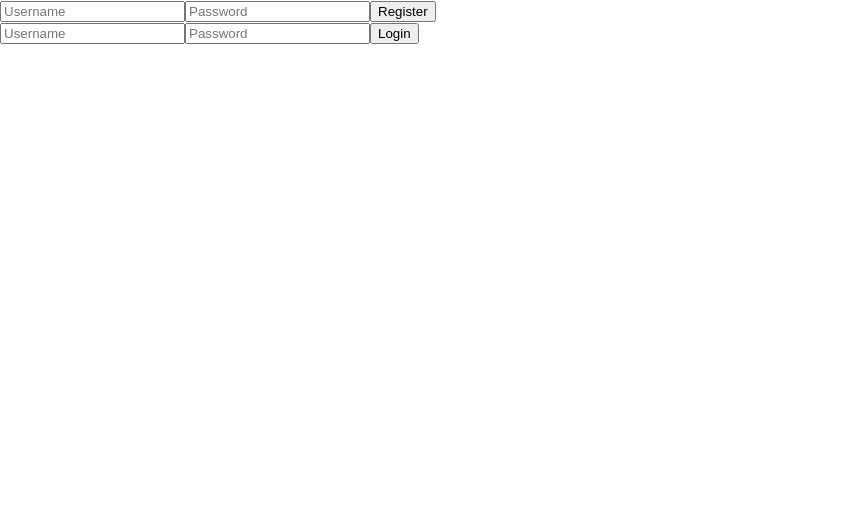
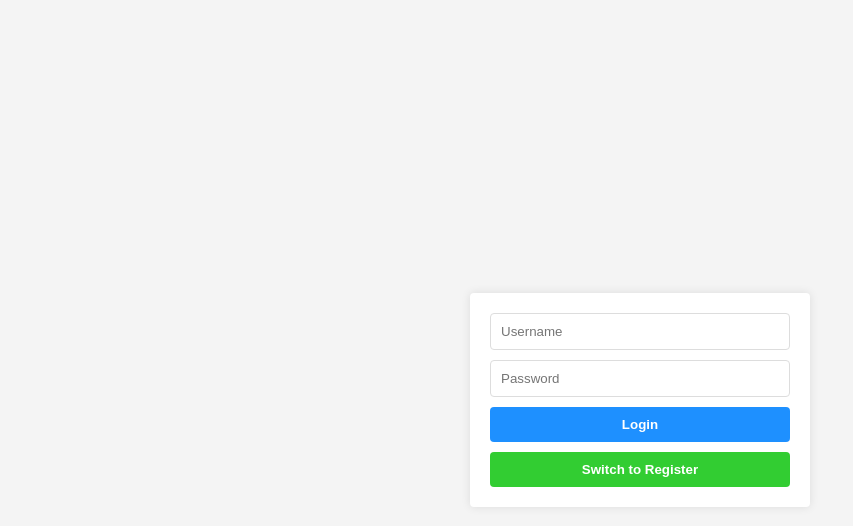
Before and after one commit to biswasprasana001/mern-tube, a React (Create React App) app in the folder client/: page / in a window 1280 px wide. Shown: the top 526 px of the page, without its empty margins (0-853 px from the left). Built offline with nearby package versions, Linux system fonts and the light colour scheme.

Commit message:
Implemented CSS #1

```diff
--- a/client/src/App.js
+++ b/client/src/App.js
@@ -1,11 +1,10 @@
+// client\src\App.js
 import React, { useContext } from 'react';
 
 import { AuthContext } from './context/AuthContext';
 
 import Home from './components/Home';
-import Register from './components/Register';
-import Login from './components/Login';
-import LogoutButton from './components/LogoutButton';
+import Authentication from './components/Authentication';
 
 function App() {
   const { authState } = useContext(AuthContext);
@@ -14,12 +13,10 @@ function App() {
     <div>
       {!authState.authToken ? (
         <>
-          <Register />
-          <Login />
+          <Authentication />
         </>
       ) : (
         <>
-          <LogoutButton />
           <Home />
         </>
       )}
--- /dev/null
+++ b/client/src/components/Authentication.js
@@ -0,0 +1,42 @@
+// client\src\components\Authentication.js
+import React, { useState, useContext } from 'react';
+import { AuthContext } from '../context/AuthContext';
+import '../styles/Authentication.css';
+
+function Auth() {
+    const [isLogin, setIsLogin] = useState(true);
+    const [username, setUsername] = useState('');
+    const [password, setPassword] = useState('');
+    const { setAuthState } = useContext(AuthContext);
+
+    const handleSubmit = () => {
+        const url = isLogin ? 'http://localhost:5000/auth/login' : 'http://localhost:5000/auth/register';
+        fetch(url, {
+            method: 'POST',
+            headers: {
+                'Content-Type': 'application/json',
+            },
+            body: JSON.stringify({ username, password }),
+        })
+            .then(response => response.json())
+            .then(data => {
+                if (isLogin) {
+                    setAuthState({ authToken: data.token, username: username, userId: data.userId });
+                }
+            })
+            .catch(error => console.error('Error:', error));
+    };
+
+    return (
+        <div id='authentication'>
+            <div id='form'>
+                <input type="text" placeholder="Username" value={username} onChange={(e) => setUsername(e.target.value)} id='username' />
+                <input type="password" placeholder="Password" value={password} onChange={(e) => setPassword(e.target.value)} id='password' />
+                <button onClick={handleSubmit} id='submit'>{isLogin ? 'Login' : 'Register'}</button>
+                <button onClick={() => setIsLogin(!isLogin)} id='switch'>{isLogin ? 'Switch to Register' : 'Switch to Login'}</button>
+            </div>
+        </div>
+    );
+}
+
+export default Auth;
--- a/client/src/components/Home.js
+++ b/client/src/components/Home.js
@@ -79,19 +79,18 @@ function Home() {
             <VideoUpload
                 title={title}
                 setTitle={setTitle}
+                setFile={setFile}
                 description={description}
                 setDescription={setDescription}
-                file={file}
-                setFile={setFile}
                 handleSubmit={handleSubmit}
             />
-            <VideoList
+            {/* <VideoList
                 videos={videos}
                 buttonState={buttonState}
                 setButtonState={setButtonState}
                 handleDelete={handleDelete}
                 isLoading={isLoading}
-            />
+            /> */}
         </div>
     );
 }
--- a/client/src/components/Login.js
+++ /dev/null
@@ -1,36 +0,0 @@
-import React, { useState, useContext } from 'react';
-
-import { AuthContext } from '../context/AuthContext';
-
-function Login() {
-  const [username, setUsername] = useState('');
-  const [password, setPassword] = useState('');
-
-  const { setAuthState } = useContext(AuthContext);
-
-  const handleSubmit = () => {
-    fetch('http://localhost:5000/auth/login', {
-      method: 'POST',
-      headers: {
-        'Content-Type': 'application/json',
-      },
-      body: JSON.stringify({ username, password }),
-    })
-      .then(response => response.json())
-      .then(data => {
-        console.log('Success:', data);
-        setAuthState({ authToken: data.token, username: username, userId: data.userId });
-      })
-      .catch(error => console.error('Error:', error));
-  };
-
-  return (
-    <div>
-      <input type="text" placeholder="Username" value={username} onChange={(e) => setUsername(e.target.value)} />
-      <input type="password" placeholder="Password" value={password} onChange={(e) => setPassword(e.target.value)} />
-      <button onClick={handleSubmit}>Login</button>
-    </div>
-  );
-}
-
-export default Login;
--- a/client/src/components/LogoutButton.js
+++ /dev/null
@@ -1,13 +0,0 @@
-// src\components\LogoutButton.js
-import React, { useContext } from 'react';
-import { AuthContext } from '../context/AuthContext';
-
-function LogoutButton() {
-    const { logout } = useContext(AuthContext);
-
-    return (
-        <button onClick={logout}>Logout</button>
-    );
-}
-
-export default LogoutButton;
--- a/client/src/components/Register.js
+++ /dev/null
@@ -1,29 +0,0 @@
-import React, { useState } from 'react';
-
-function Register() {
-  const [username, setUsername] = useState('');
-  const [password, setPassword] = useState('');
-
-  const handleSubmit = () => {
-    fetch('http://localhost:5000/auth/register', {
-      method: 'POST',
-      headers: {
-        'Content-Type': 'application/json',
-      },
-      body: JSON.stringify({ username, password }),
-    })
-      .then(response => response.json())
-      .then(data => console.log('Success:', data))
-      .catch(error => console.error('Error:', error));
-  };
-
-  return (
-    <div>
-      <input type="text" placeholder="Username" value={username} onChange={(e) => setUsername(e.target.value)} />
-      <input type="password" placeholder="Password" value={password} onChange={(e) => setPassword(e.target.value)} />
-      <button onClick={handleSubmit}>Register</button>
-    </div>
-  );
-}
-
-export default Register;
--- a/client/src/components/VideoUpload.js
+++ b/client/src/components/VideoUpload.js
@@ -1,13 +1,21 @@
 // src\components\VideoUpload.js
-import React from 'react';
+import React, { useContext } from 'react';
+import { AuthContext } from '../context/AuthContext';
+import '../styles/VideoUpload.css';
 
-function VideoUpload({ title, setTitle, description, setDescription, file, setFile, handleSubmit }) {
+function VideoUpload({ title, setTitle, description, setDescription, setFile, handleSubmit }) {
+    const { logout } = useContext(AuthContext);
     return (
-        <div>
-            <input type="text" placeholder="Title" value={title} onChange={(e) => setTitle(e.target.value)} />
-            <input type="text" placeholder="Description" value={description} onChange={(e) => setDescription(e.target.value)} />
-            <input type="file" onChange={(e) => setFile(e.target.files[0])} />
-            <button onClick={handleSubmit}>Upload</button>
+        <div id='upload'>
+            <div id='upload-video'>
+                <button onClick={logout} id='logout-btn'>Logout</button>
+                <input type="file" onChange={(e) => setFile(e.target.files[0])} id='upload-input'/>
+            </div>
+            <div id='upload-info'>
+                <input type="text" placeholder="Title" value={title} onChange={(e) => setTitle(e.target.value)} id='video-title-input'/>
+                <input type="text" placeholder="Description" value={description} onChange={(e) => setDescription(e.target.value)} id='video-description-input'/>
+                <button onClick={handleSubmit} id='submit-info-btn'>Upload</button>
+            </div>
         </div>
     );
 }
--- /dev/null
+++ b/client/src/styles/Authentication.css
@@ -0,0 +1,60 @@
+#authentication {
+    font-family: Arial, sans-serif;
+    background-color: #f4f4f4;
+    margin: 0;
+    padding: 0;
+    display: flex;
+    justify-content: center;
+    align-items: center;
+    height: 100vh;
+    width: 100%;
+}
+
+#form {
+    display: flex;
+    flex-direction: column;
+    max-width: 300px;
+    background-color: #fff;
+    width: 100%;
+    padding: 20px;
+    border-radius: 4px;
+    box-shadow: 0 0 10px rgba(0, 0, 0, 0.1);
+}
+
+#username,
+#password {
+    padding: 10px;
+    margin-bottom: 10px;
+    border-radius: 4px;
+    border: 1px solid #ddd;
+}
+
+#submit, #switch {
+    width: 100%;
+    padding: 10px;
+    border: none;
+    border-radius: 4px;
+    color: #fff;
+    font-weight: bold;
+}
+
+#submit {
+    background-color: #1e90ff;
+    margin-bottom: 10px;
+}
+
+#switch {
+    background-color: #32cd32;
+}
+
+@media (max-width: 600px) {
+    #form {
+        max-width: 50%;
+    }
+}
+
+@media (max-width: 320px) {
+    #form {
+        max-width: 75%;
+    }
+}
--- /dev/null
+++ b/client/src/styles/VideoUpload.css
@@ -0,0 +1,85 @@
+#upload {
+    font-family: Arial, sans-serif;
+    background-color: #f4f4f4;
+    margin: 0;
+    padding: 0;
+    display: flex;
+    justify-content: center;
+    align-items: center;
+    height: 30vh;
+    flex-direction: column;
+}
+
+#upload-video,
+#upload-info {
+    background-color: #fff;
+    padding: 20px;
+    border-radius: 8px;
+    box-shadow: 0px 0px 10px 0px rgba(0, 0, 0, 0.1);
+    width: 100%;
+    max-width: 400px;
+    margin-bottom: 20px;
+    display: flex;
+    align-items: center;
+}
+
+#video-title-input,
+#video-description-input,
+#upload-input {
+    width: 100%;
+    padding: 10px;
+    border-radius: 4px;
+    border: 1px solid #ddd;
+    margin: 0 5px
+}
+
+#logout-btn,
+#submit-info-btn {
+    width: 100%;
+    padding: 10px;
+    border: none;
+    border-radius: 4px;
+    color: #fff;
+    font-weight: bold;
+    margin: 0 5px;
+    cursor: pointer;
+}
+
+#logout-btn {
+    background-color: #1e90ff;
+    cursor: pointer;
+}
+
+#submit-info-btn {
+    background-color: #32cd32;
+}
+
+@media (max-width: 450px) {
+    #upload {
+        max-width: 100%;
+        height: auto;
+    }
+
+    #upload-video,
+    #upload-info {
+        width: 80%;
+        flex-direction: column;
+        margin: 15px;
+    }
+
+    #video-title-input,
+    #video-description-input,
+    #upload-input,
+    #submit-info-btn,
+    #logout-btn {
+        width: 80%;
+        margin-bottom: 10px;
+    }
+}
+
+@media (max-width: 300px) {
+    #upload-video,
+    #upload-info {
+        width: 80%;
+    }
+}
```
